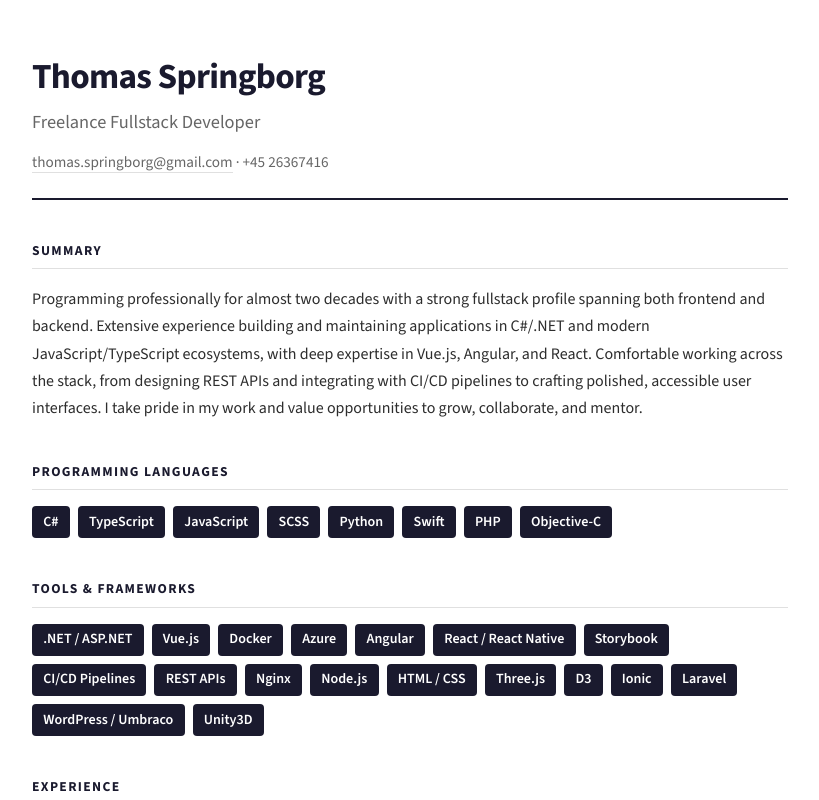
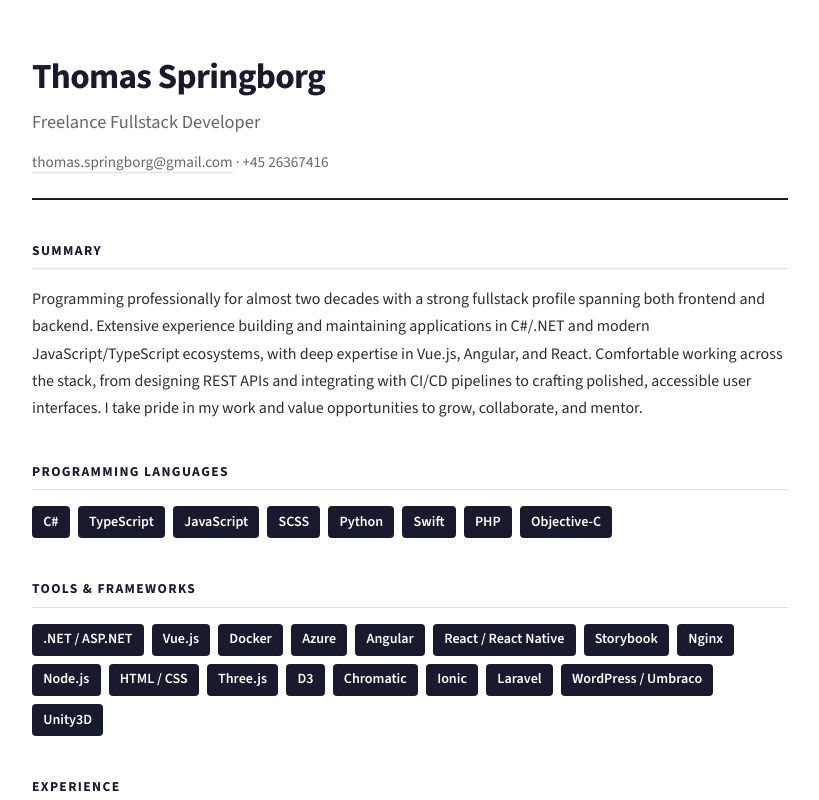
Before and after one commit to tspringborg/resume, a Vue app: page / in a window 1280 px wide. Shown: the top 800 px of the page, without its empty margins (230-1049 px from the left). Built offline with nearby package versions, Linux system fonts and the light colour scheme.

Commit message:
Small updates

```diff
--- a/src/data/resume.js
+++ b/src/data/resume.js
@@ -27,13 +27,12 @@ export default {
     { name: 'Angular', highlight: false },
     { name: 'React / React Native', highlight: false },
     { name: 'Storybook', highlight: false },
-    { name: 'CI/CD Pipelines', highlight: false },
-    { name: 'REST APIs', highlight: false },
     { name: 'Nginx', highlight: false },
     { name: 'Node.js', highlight: false },
     { name: 'HTML / CSS', highlight: false },
     { name: 'Three.js', highlight: false },
     { name: 'D3', highlight: false },
+    { name: 'Chromatic', highlight: false },
     { name: 'Ionic', highlight: false },
     { name: 'Laravel', highlight: false },
     { name: 'WordPress / Umbraco', highlight: false },
```
